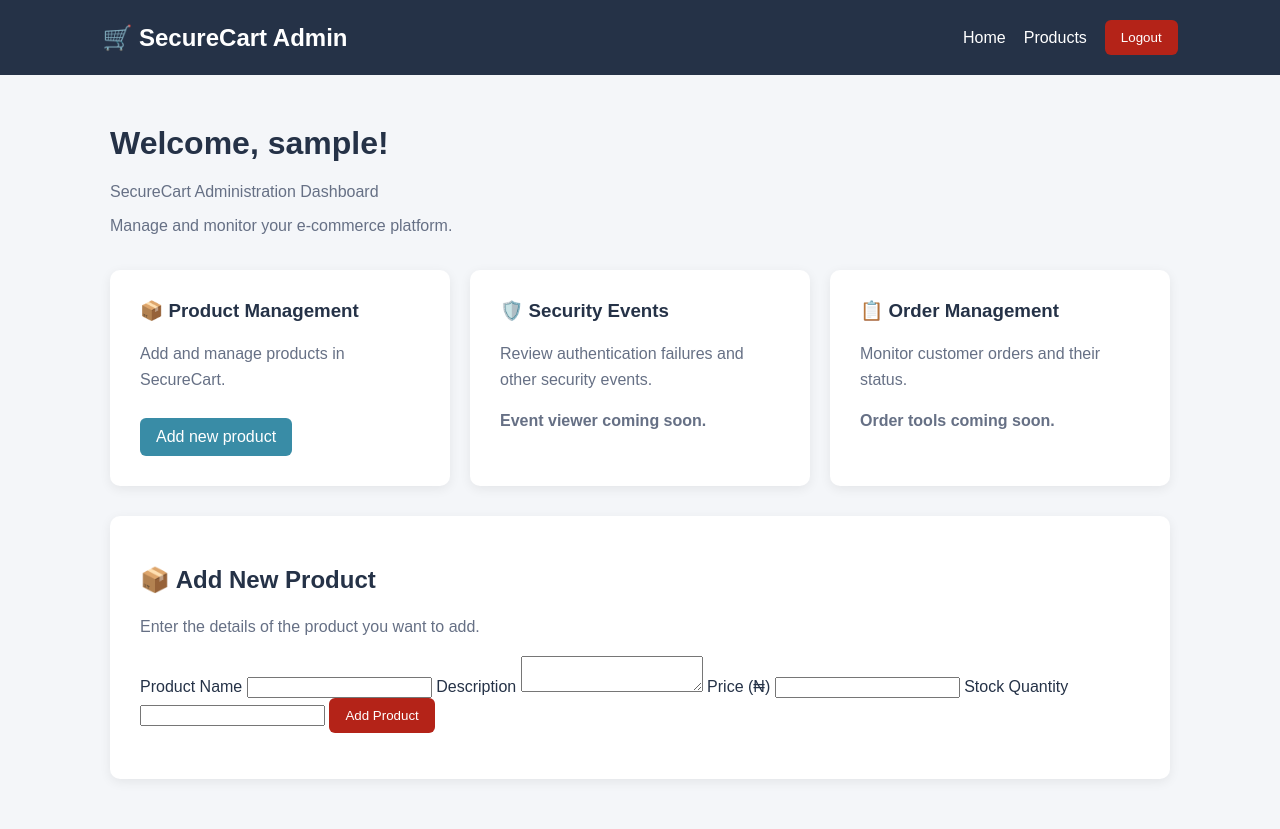
After one commit to akanbi9/SecureCart, a Flask app: template app/templates/admin_dashboard.html in a window 1280 px wide. The commit adds this page. Run offline with Flask 3, Linux system fonts and the light colour scheme; the template is opened without the code that fills it: most values are stand-ins (such as "Sample title", 1, 10 or a date in 2020); parts of the project's set-up code (start-up, migrations or seed data) failed here and were passed over.

Commit message:
Add admin dashboard and CSRF protection

```diff
--- a/app/app.py
+++ b/app/app.py
@@ -1,5 +1,6 @@
 import os
 import uuid
+import secrets
 from flask import Flask, request, jsonify, session, render_template, redirect, url_for
 from werkzeug.security import generate_password_hash, check_password_hash
 import requests
@@ -61,6 +62,52 @@ def customer_dashboard():
     return render_template(
         "dashboard.html",
         username=user["username"]
+    )
+
+
+# --------------------
+# ADMIN DASHBOARD
+# --------------------
+
+@app.route("/admin/dashboard", methods=["GET"])
+def admin_dashboard():
+    user_id = session.get("user_id")
+
+    if user_id is None:
+        return redirect("/login")
+
+    db = get_db()
+
+    user = db.execute(
+        """
+        SELECT id, username, role
+        FROM users
+        WHERE id = ?
+        """,
+        (user_id,)
+    ).fetchone()
+
+    db.close()
+
+    if user is None:
+        session.clear()
+        return redirect("/login")
+
+    if user["role"] != "admin":
+        return jsonify({
+            "error": "Admin access required"
+        }), 403
+
+    csrf_token = session.get("csrf_token")
+
+    if csrf_token is None:
+        csrf_token = secrets.token_urlsafe(32)
+        session["csrf_token"] = csrf_token
+
+    return render_template(
+        "admin_dashboard.html",
+        username=user["username"],
+        csrf_token=csrf_token
     )
 
 
@@ -680,6 +727,19 @@ def create_product():
             "error": "Admin access required"
         }), 403
 
+    # Verify CSRF token before creating a product
+    expected_token = session.get("csrf_token")
+    received_token = request.headers.get("X-CSRF-Token")
+
+    if (
+        not expected_token
+        or not received_token
+        or not secrets.compare_digest(expected_token, received_token)
+    ):
+        return jsonify({
+            "error": "Invalid or missing CSRF token"
+        }), 403
+
     data = request.get_json()
 
     name = data.get("name")
--- /dev/null
+++ b/app/templates/admin_dashboard.html
@@ -0,0 +1,274 @@
+
+<!DOCTYPE html>
+<html lang="en">
+<head>
+    <meta charset="UTF-8">
+    <meta name="viewport"
+          content="width=device-width, initial-scale=1.0">
+    <title>Admin Dashboard | SecureCart</title>
+
+    <style>
+        * { box-sizing: border-box; }
+
+        body {
+            margin: 0;
+            font-family: Arial, sans-serif;
+            background: #f4f6f9;
+            color: #253247;
+        }
+
+        header {
+            background: #253247;
+            color: white;
+            padding: 20px 8%;
+            display: flex;
+            justify-content: space-between;
+            align-items: center;
+            gap: 20px;
+        }
+
+        header h2 { margin: 0; }
+
+        nav {
+            display: flex;
+            align-items: center;
+            gap: 18px;
+            flex-wrap: wrap;
+        }
+
+        nav a {
+            color: white;
+            text-decoration: none;
+        }
+
+        .container {
+            max-width: 1100px;
+            margin: 50px auto;
+            padding: 0 20px;
+        }
+
+        .welcome {
+            margin-bottom: 35px;
+        }
+
+        .welcome p {
+            color: #667085;
+        }
+
+        .cards {
+            display: grid;
+            grid-template-columns:
+                repeat(auto-fit, minmax(230px, 1fr));
+            gap: 20px;
+        }
+
+        .card {
+            background: white;
+            padding: 30px;
+            border-radius: 10px;
+            box-shadow: 0 3px 12px rgba(0,0,0,0.07);
+        }
+
+        .card h3 { margin-top: 0; }
+
+        .card p {
+            color: #667085;
+            line-height: 1.6;
+        }
+
+        .card a {
+            display: inline-block;
+            margin-top: 10px;
+            background: #398ca6;
+            color: white;
+            padding: 10px 16px;
+            border-radius: 6px;
+            text-decoration: none;
+        }
+
+        button {
+            background: #b42318;
+            color: white;
+            border: none;
+            border-radius: 6px;
+            padding: 10px 16px;
+            cursor: pointer;
+        }
+
+        @media (max-width: 600px) {
+            header {
+                flex-direction: column;
+                align-items: flex-start;
+            }
+        }
+    </style>
+</head>
+
+<body>
+
+<header>
+    <h2>🛒 SecureCart Admin</h2>
+
+    <nav>
+        <a href="/">Home</a>
+        <a href="/products">Products</a>
+        <button type="button" onclick="logout()">
+            Logout
+        </button>
+    </nav>
+</header>
+
+<main class="container">
+
+    <div class="welcome">
+        <h1>Welcome, {{ username }}!</h1>
+        <p>SecureCart Administration Dashboard</p>
+        <p>Manage and monitor your e-commerce platform.</p>
+    </div>
+
+    <div class="cards">
+
+        <div class="card">
+            <h3>📦 Product Management</h3>
+
+            <p>Add and manage products in SecureCart.</p>
+
+             <a href="#add-product">
+                Add new product
+            </a>
+        </div>
+
+        <div class="card">
+            <h3>🛡️ Security Events</h3>
+            <p>Review authentication failures and
+               other security events.</p>
+            <p><strong>Event viewer coming soon.</strong></p>
+        </div>
+
+        <div class="card">
+            <h3>📋 Order Management</h3>
+            <p>Monitor customer orders and their status.</p>
+            <p><strong>Order tools coming soon.</strong></p>
+        </div>
+
+    </div>
+
+<section id="add-product" class="card" style="margin-top: 30px;">
+    <h2>📦 Add New Product</h2>
+    <p>Enter the details of the product you want to add.</p>
+
+    <form id="addProductForm">
+        <label for="productName">Product Name</label>
+        <input
+            type="text"
+            id="productName"
+            required
+        >
+
+        <label for="productDescription">Description</label>
+        <textarea
+            id="productDescription"
+            required
+        ></textarea>
+
+        <label for="productPrice">Price (₦)</label>
+        <input
+            type="number"
+            id="productPrice"
+            min="0.01"
+            step="0.01"
+            required
+        >
+
+        <label for="productStock">Stock Quantity</label>
+        <input
+            type="number"
+            id="productStock"
+            min="0"
+            step="1"
+            required
+        >
+
+        <button type="submit">Add Product</button>
+    </form>
+
+    <p id="productMessage" role="status" aria-live="polite"></p>
+</section>
+
+</main>
+
+<script>
+async function logout() {
+    try {
+        const response = await fetch(
+            "/api/v1/auth/logout",
+            {
+                method: "POST",
+                credentials: "same-origin"
+            }
+        );
+
+        if (response.ok) {
+            window.location.assign("/login");
+        } else {
+            alert("Logout failed. Please try again.");
+        }
+    } catch (error) {
+        alert("Unable to connect to the server.");
+    }
+}
+
+
+document.getElementById("addProductForm").addEventListener(
+    "submit",
+    async function(event) {
+        event.preventDefault();
+
+        const message = document.getElementById("productMessage");
+        const button = this.querySelector('button[type="submit"]');
+
+        message.textContent = "Adding product...";
+        button.disabled = true;
+
+        const product = {
+            name: document.getElementById("productName").value,
+            description: document.getElementById("productDescription").value,
+            price: Number(document.getElementById("productPrice").value),
+            stock: Number(document.getElementById("productStock").value)
+        };
+
+        try {
+            const response = await fetch("/api/v1/admin/products", {
+                method: "POST",
+                headers: {
+                    "Content-Type": "application/json",
+                    "X-CSRF-Token": JSON.parse('{{ csrf_token | tojson }}')
+                },
+                credentials: "same-origin",
+                body: JSON.stringify(product)
+            });
+
+            const result = await response.json();
+
+            if (response.ok) {
+                message.textContent = "Product added successfully!";
+                message.style.color = "green";
+                this.reset();
+            } else {
+                message.textContent =
+                    result.error || "Unable to add product.";
+                message.style.color = "red";
+            }
+        } catch (error) {
+            message.textContent = "Unable to connect to the server.";
+            message.style.color = "red";
+        } finally {
+            button.disabled = false;
+        }
+    }
+);
+
+</script>
+
+</body>
+</html>
```
Also changed, not shown: app/templates/login.html (+8 -1 lines).
